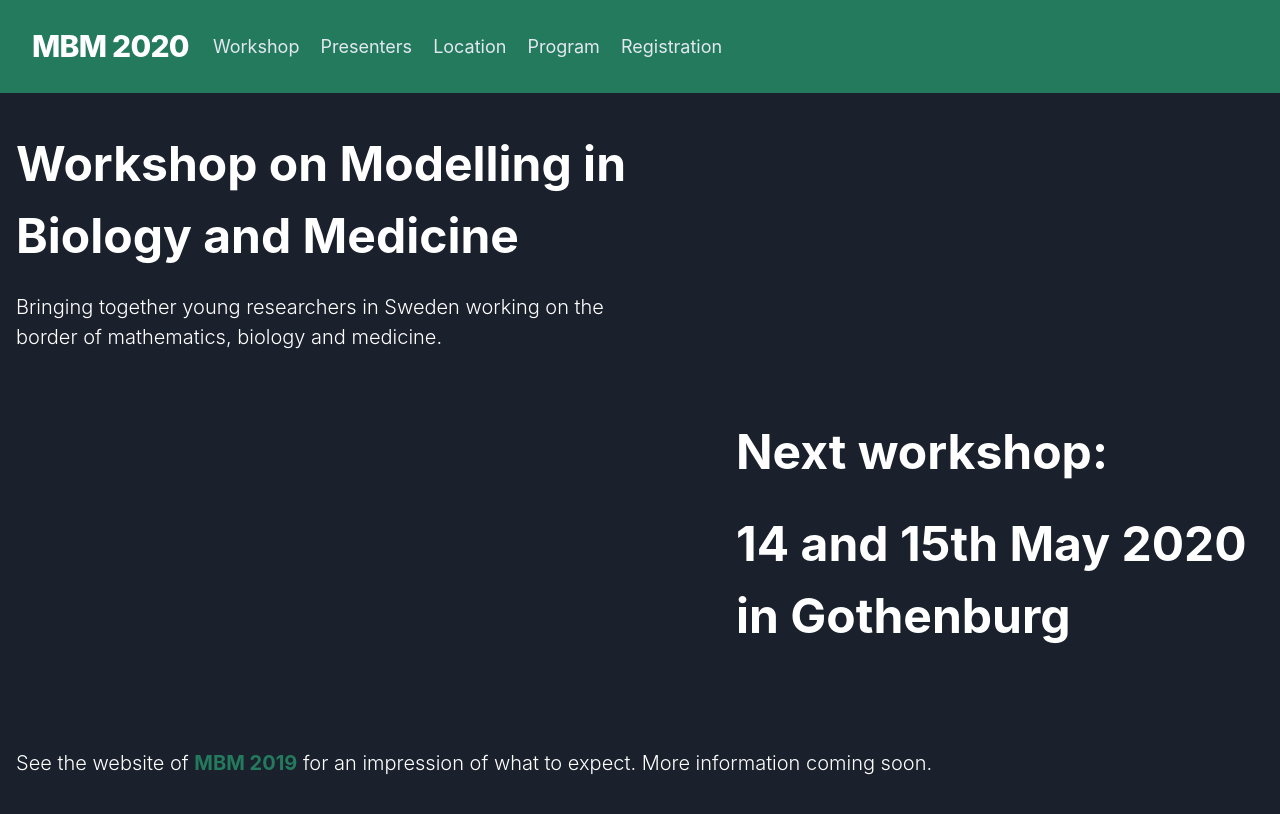
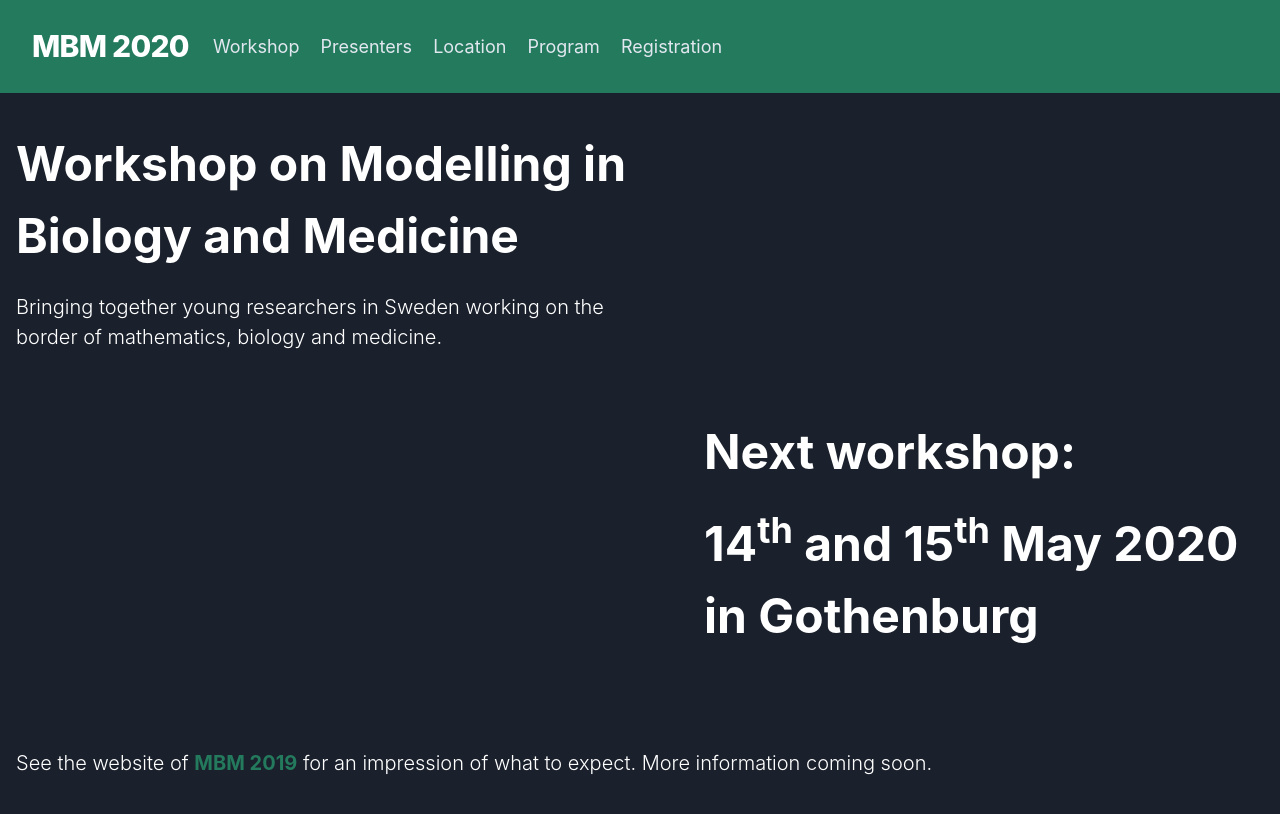
Before and after one commit to mbmworkshop/mbm, a Jekyll site: the page built from index.html, in a window 1280 px wide. Shown: the top 814 px of the page. Built offline with Jekyll 4.4.1, drawn with Linux system fonts in a browser that asks for light colours.

Commit message:
upd: added superscript to dates

```diff
--- a/_includes/nav.html
+++ b/_includes/nav.html
@@ -1,11 +1,12 @@
 <nav class="bg-mbm-green p-6 fixed w-full z-10 top-0">
   <div class="container mx-auto flex items-center justify-between flex-wrap ">
-    <div class="flex items-center flex-shrink-0 text-white
-                font-extrabold mr-6">
+    <div class="flex items-center flex-shrink-0 mr-6">
       <a class="text-white no-underline hover:text-white
-                  hover:no-underline"
+                hover:no-underline"
           href="{{ site.url }}/">
-          <span class="text-3xl pl-2 tracking-tight">MBM 2020</h3>
+        <span class="font-extrabold text-3xl pl-2 tracking-tight">
+          MBM 2020
+        </span>
       </a>
     </div>
     <div class="block md:hidden">
--- a/index.html
+++ b/index.html
@@ -11,9 +11,9 @@ layout: mbm2020
     </div>
   </div>
   <div class="flex w-full mb-24 justify-end">
-    <div class="flex flex-col w-full text-center lg:text-left lg:w-3/5 xl:w-1/2 lg:pl-16 xl:pl-24">
+    <div class="flex flex-col w-full text-center lg:text-left lg:w-3/5 xl:w-1/2 lg:pl-12 xl:pl-16">
       <p class="text-4xl md:text-5xl font-bold mb-5">Next workshop:</p>
-      <p class="text-4xl md:text-5xl font-bold">14 and 15th May 2020</p>
+      <p class="text-4xl md:text-5xl font-bold">14<sup>th</sup> and 15<sup>th</sup> May 2020</p>
       <p class="text-4xl md:text-5xl font-bold">in Gothenburg</p>
     </div>
   </div>
--- a/package.json
+++ b/package.json
@@ -14,14 +14,14 @@
     "@babel/core": "^7.7.4",
     "@babel/plugin-transform-arrow-functions": "^7.7.4",
     "@fullhuman/postcss-purgecss": "^1.3.0",
-    "autoprefixer": "^9.7.2",
+    "autoprefixer": "^9.7.3",
     "concat": "^1.0.3",
     "cssnano": "^4.1.10",
     "postcss": "^7.0.23",
     "postcss-cli": "^6.1.3",
     "postcss-nested": "^4.2.1",
     "tailwindcss": "^1.1.4",
-    "uglify-js": "^3.7.0"
+    "uglify-js": "^3.7.1"
   },
   "dependencies": {}
 }
```
Also changed, not shown: assets/css/index.css, 1 other file.
